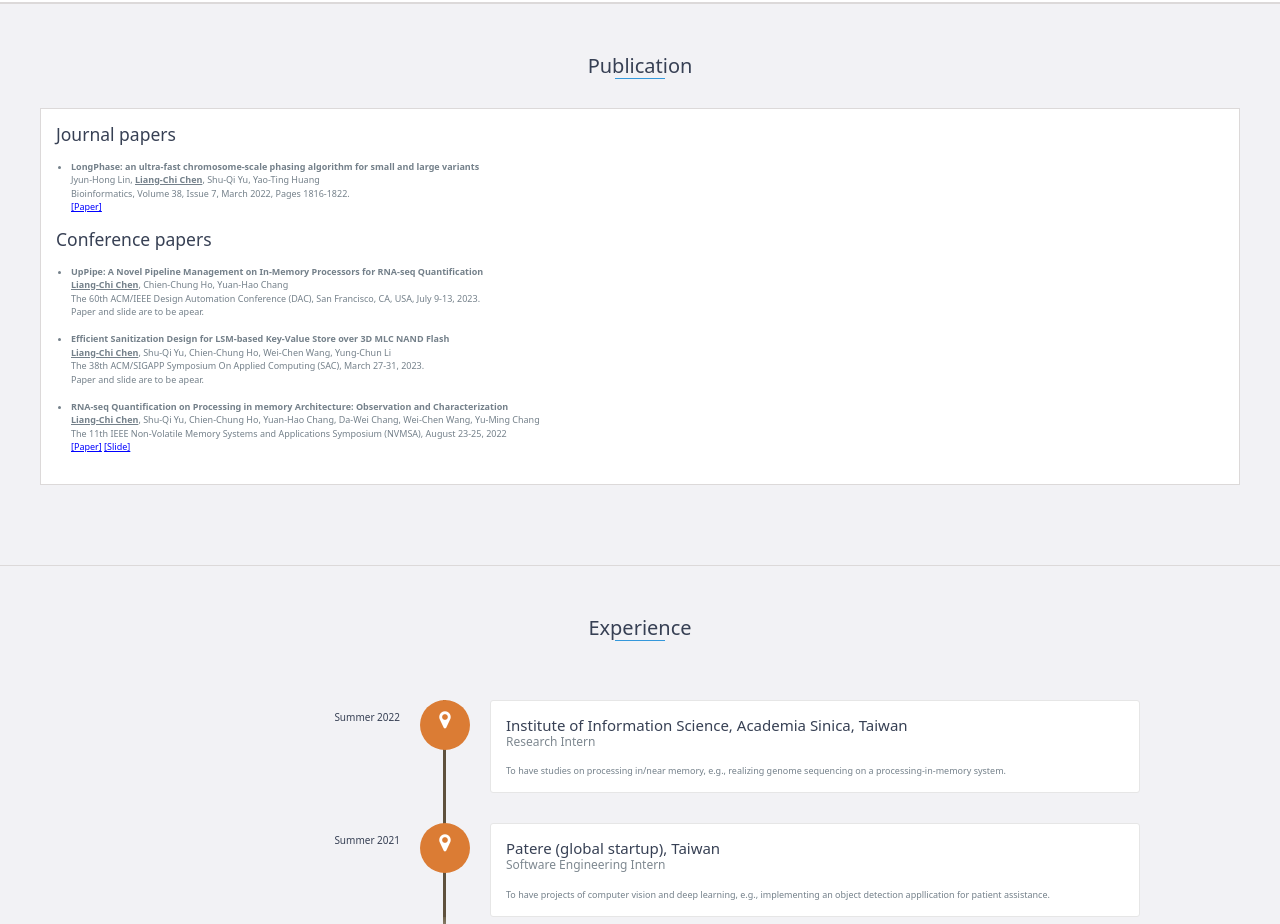
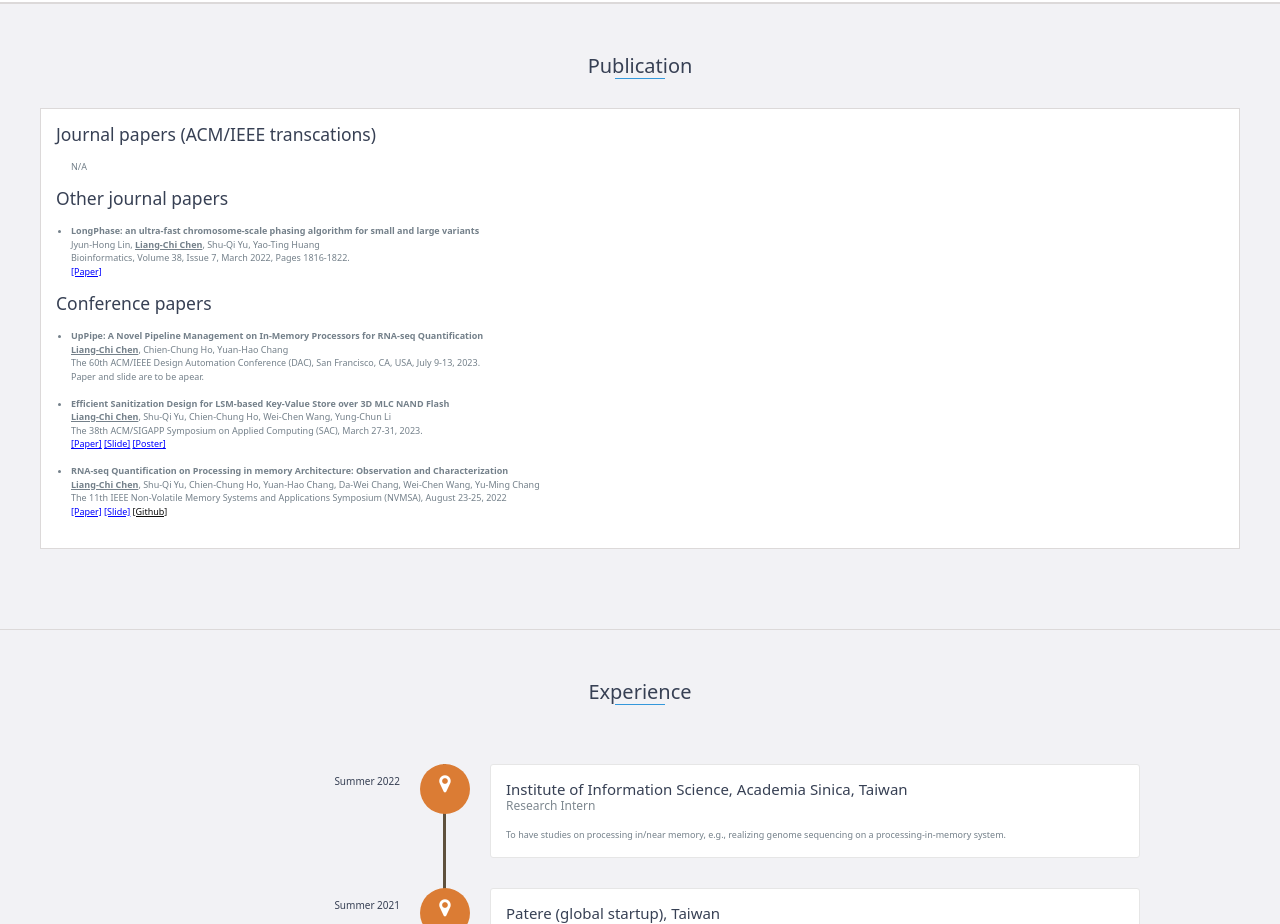
Before and after one commit to chi-0828/LCCHEN.github.io, a website: page index.html in a window 1280 px wide. Shown: the part 1420-2344 px from the top of the page. Drawn offline with nearby package versions, Linux system fonts and the light colour scheme; some icons are missing.

Commit message:
2023/03/05 update

```diff
--- a/index.html
+++ b/index.html
@@ -114,7 +114,11 @@
         <h2 class="heading">Publication</h2>
 
         <div class="optional-section-block">
-            <h3>Journal papers</h3>
+            <h3>Journal papers (ACM/IEEE transcations)</h3>
+            <ul>
+                N/A
+            </ul>
+            <h3>Other journal papers</h3>
             <ul>
                 <li><span>
                     <b>LongPhase: an ultra-fast chromosome-scale phasing algorithm for small and large variants</b><br>
@@ -143,8 +147,10 @@
                 <li><span>
                     <b>Efficient Sanitization Design for LSM-based Key-Value Store over 3D MLC NAND Flash</b><br>
                     <b><u>Liang-Chi Chen</u></b>, Shu-Qi Yu, Chien-Chung Ho, Wei-Chen Wang, Yung-Chun Li<br>
-                    The 38th ACM/SIGAPP Symposium On Applied Computing (SAC), March 27-31, 2023. <br>
-                    Paper and slide are to be apear.
+                    The 38th ACM/SIGAPP Symposium on Applied Computing (SAC), March 27-31, 2023. <br>
+                    <a href="papers/SAC2023_isforkv.pdf" target="_blank"><span style="color:blue;text-decoration:underline;">[Paper]</span></a>
+                    <a href="papers/SAC2023_isforkv.pdf" target="_blank"><span style="color:blue;text-decoration:underline;">[Slide]</span></a>
+                    <a href="papers/(Poster)SAC2023_isforkv.pdf" target="_blank"><span style="color:blue;text-decoration:underline;">[Poster]</span></a>
                 </span></li>
                 <br>
                 <li><span>
@@ -153,6 +159,7 @@
                     The 11th IEEE Non-Volatile Memory Systems and Applications Symposium (NVMSA), August 23-25, 2022<br>
                     <a href="https://doi.org/10.1109/NVMSA56066.2022.00014" target="_blank"><span style="color:blue;text-decoration:underline;">[Paper]</span></a>
                     <a href="papers/NVMSA2022_rnadpu.pdf" target="_blank"><span style="color:blue;text-decoration:underline;">[Slide]</span></a>
+                    <a href="https://github.com/chi-0828/RNA-Abundance-Quantification-on-UPMEM" target="_blank"><span style="color:rgb(10, 10, 10);text-decoration:underline;">[Github]</span></a>
                 </span></li>
             </ul>
         </div>
```
Also changed, not shown: 2 other files.
